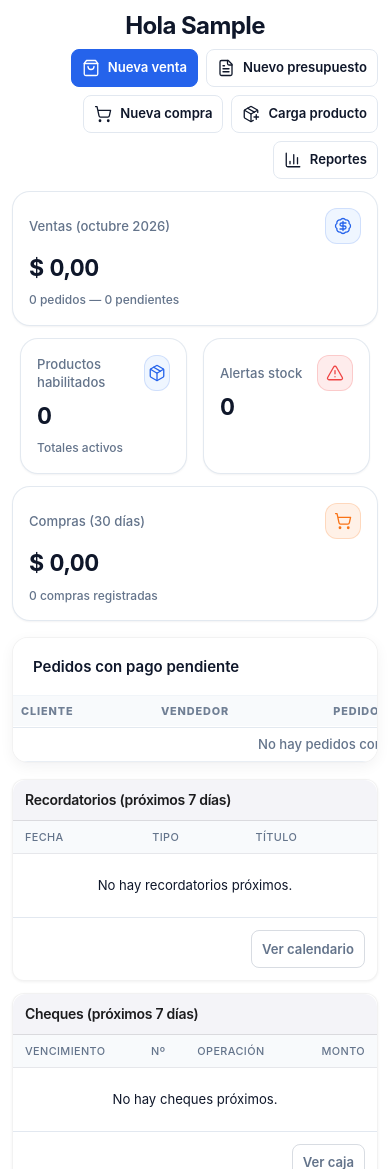
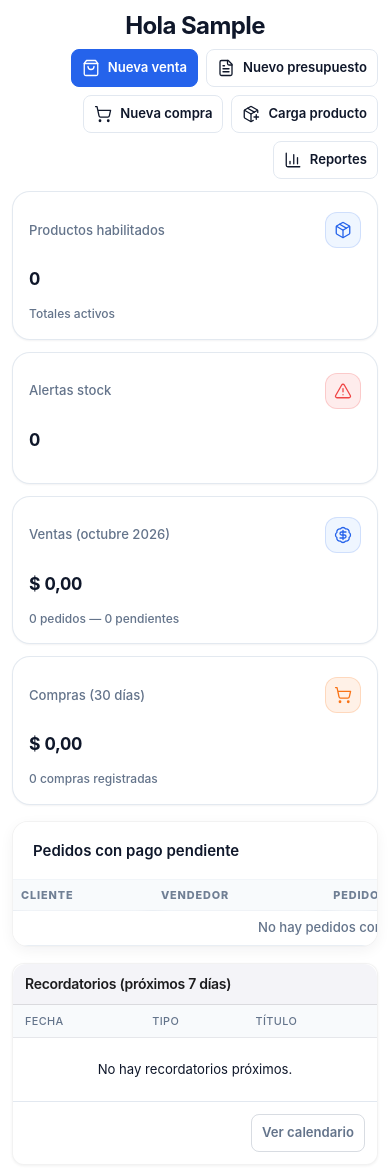
Before and after one commit to sironacooperativa-ship-it/sironanuevo, a Django app: page / in a window 390 px wide. Shown: the part 68-1237 px from the top of the page. Run offline with Django 5.2, Linux system fonts and the light colour scheme; the visitor is signed in with stand-in values (Sample User, id 1); data comes from the database, SQL or seed files in the repository; data that the repository does not hold is empty; some libraries are stand-ins or nearby versions.

Commit message:
Align home summary cards in responsive equal-size grid

```diff
--- a/templates/core/home.html
+++ b/templates/core/home.html
@@ -3,6 +3,15 @@
 {% block title %}Inicio{% endblock %}
 {% block extra_head %}
   <style>
+    .home-summary-panels { display:grid; grid-template-columns:repeat(4,minmax(0,1fr)); gap:16px; align-items:stretch; }
+    .home-summary-panels .stat-card { display:flex; flex-direction:column; min-width:0; height:100%; margin:0; }
+    .home-summary-panels .stat-row { min-height:44px; align-items:center; margin-bottom:8px; }
+    .home-summary-panels .stat-label { flex:1; min-width:0; }
+    .home-summary-panels .stat-ico { flex-shrink:0; }
+    .home-summary-panels .stat-value { font-size:clamp(1.1rem,1.7vw,1.5rem); line-height:1.25; margin-bottom:8px; overflow-wrap:anywhere; }
+    @media(max-width:1099.98px) { .home-summary-panels { grid-template-columns:repeat(2,minmax(0,1fr)); } }
+    @media(max-width:479.98px) { .home-summary-panels { grid-template-columns:1fr; gap:12px; } }
+
     .home-kpi-row {
       --home-kpi-card-min-h: 10.75rem;
     }
@@ -83,11 +92,9 @@
     </div>
   </div>
 
-  <div class="row g-3 mb-3 align-items-stretch home-kpi-row">
-    <div class="col-12 col-lg-4 order-2 order-lg-1 h-100 d-flex flex-column">
-      <div class="row g-3 flex-grow-1 w-100 mx-0 align-items-stretch flex-fill">
-        <div class="col-6 d-flex align-items-stretch">
-          <div class="stat-card w-100 h-100">
+  <div class="home-summary-panels mb-3">
+
+          <div class="stat-card">
             <div class="stat-row">
               <div class="stat-label">Productos habilitados</div>
               <span class="stat-ico"><i data-lucide="package"></i></span>
@@ -95,9 +102,8 @@
             <div class="stat-value">{{ resumen.productos_habilitados }}</div>
             <div class="text-muted small">Totales activos</div>
           </div>
-        </div>
-        <div class="col-6 d-flex align-items-stretch">
-          <a class="stat-card w-100 h-100 text-decoration-none text-body d-block" href="{% url 'stock_home' %}?estado=alertas" title="Ver productos con alertas de stock">
+
+          <a class="stat-card text-decoration-none text-body" href="{% url 'stock_home' %}?estado=alertas" title="Ver productos con alertas de stock">
             <div class="stat-row">
               <div class="stat-label">Alertas stock</div>
               <span class="stat-ico stat-ico--danger" aria-hidden="true"><i data-lucide="alert-triangle"></i></span>
@@ -110,11 +116,8 @@
               {% if stock_alertas_count %} · <span class="text-primary">Ver listado</span>{% endif %}
             </div>
           </a>
-        </div>
-      </div>
-    </div>
-    <div class="col-12 col-lg-4 order-1 order-lg-2 h-100 d-flex flex-column">
-      <div class="stat-card w-100 flex-grow-1">
+
+      <div class="stat-card">
         <div class="stat-row">
           <div class="stat-label">Ventas ({{ ventas_mes_label }})</div>
           <span class="stat-ico"><i data-lucide="badge-dollar-sign"></i></span>
@@ -127,9 +130,8 @@
           </div>
         {% endif %}
       </div>
-    </div>
-    <div class="col-12 col-lg-4 order-3 order-lg-3 h-100 d-flex flex-column">
-      <div class="stat-card w-100 flex-grow-1">
+
+      <div class="stat-card">
         <div class="stat-row">
           <div class="stat-label">Compras (30 días)</div>
           <span class="stat-ico stat-ico--orange"><i data-lucide="shopping-cart"></i></span>
@@ -137,7 +139,6 @@
         <div class="stat-value">{{ kpis_compras.monto_total|ars }}</div>
         <div class="text-muted small">{{ kpis_compras.compras }} compras registradas</div>
       </div>
-    </div>
   </div>
 
   <div class="card-table home-pedidos-pendiente home-pend-modern mb-3">
```
